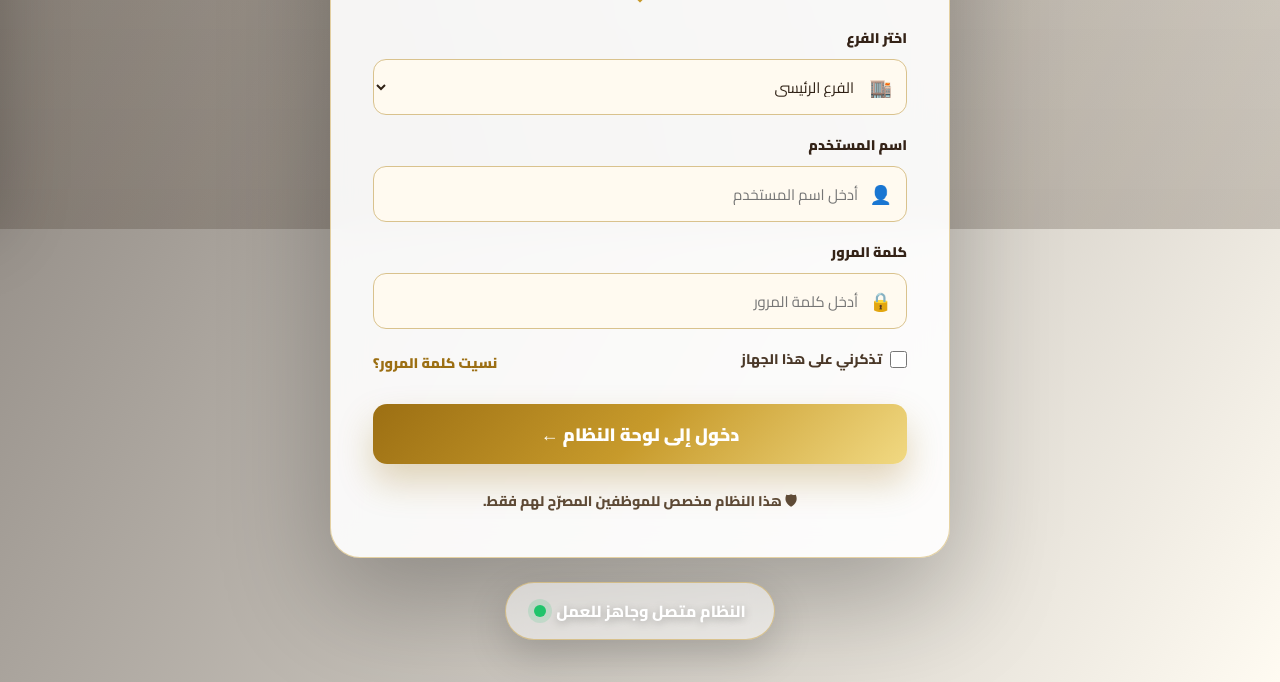
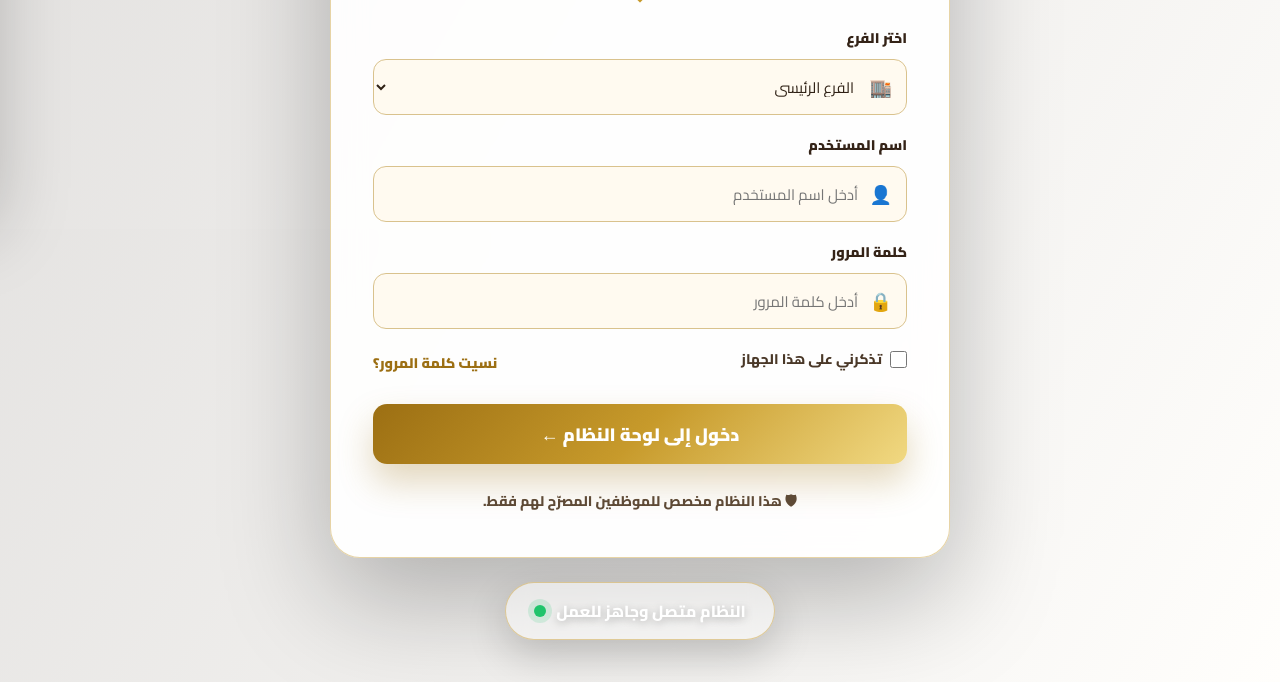
Before and after one commit to saahl20str-oss/teeb-alhai-pos, a plain HTML site: page index.html in a window 1280 px wide. Shown: the part 571-1253 px from the top of the page. Drawn offline with Linux system fonts and the light colour scheme.

Commit message:
Update index.html

```diff
--- a/index.html
+++ b/index.html
@@ -31,19 +31,22 @@
   font-family: var(--font);
   color: var(--brown);
   overflow-x: hidden;
-      background:
-        linear-gradient(120deg, rgba(32,20,10,.60), rgba(255,236,190,.20)),
-        url("./bg-login.jpg") center/cover no-repeat fixed;
+
+  background-image:
+    linear-gradient(120deg, rgba(32,20,10,.15), rgba(255,236,190,.05)),
+    url("./bg-login.jpg");
+
+  background-size: cover;
+  background-position: center;
+  background-repeat: no-repeat;
+  background-attachment: fixed;
 }
 
     body::before {
       content: "";
       position: fixed;
       inset: 0;
-      background:
-        radial-gradient(circle at 20% 30%, rgba(255,216,130,.20), transparent 28%),
-        radial-gradient(circle at 80% 20%, rgba(255,255,255,.26), transparent 30%),
-        linear-gradient(to bottom, rgba(255,247,226,.16), rgba(42,25,10,.20));
+background: rgba(255,255,255,.03);
       pointer-events: none;
       z-index: 0;
     }
```
Lines whose indentation alone changed are shown as unchanged.
